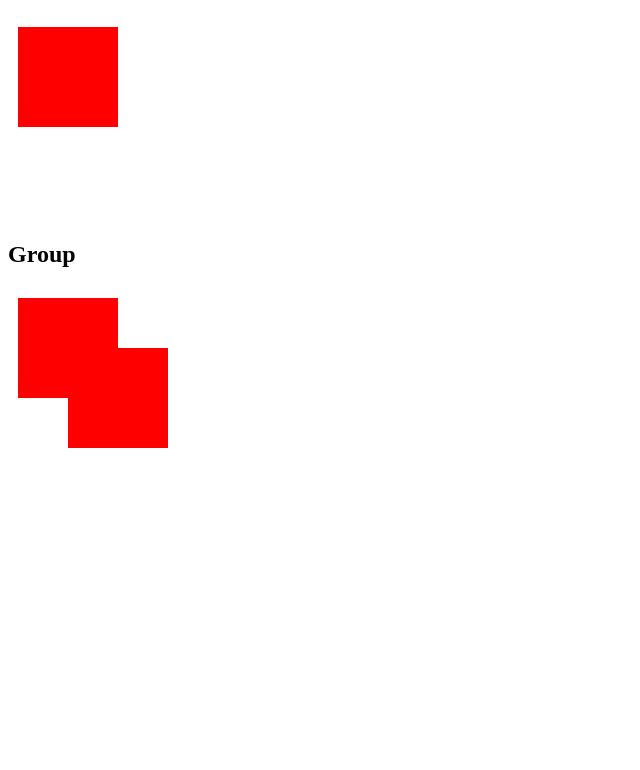
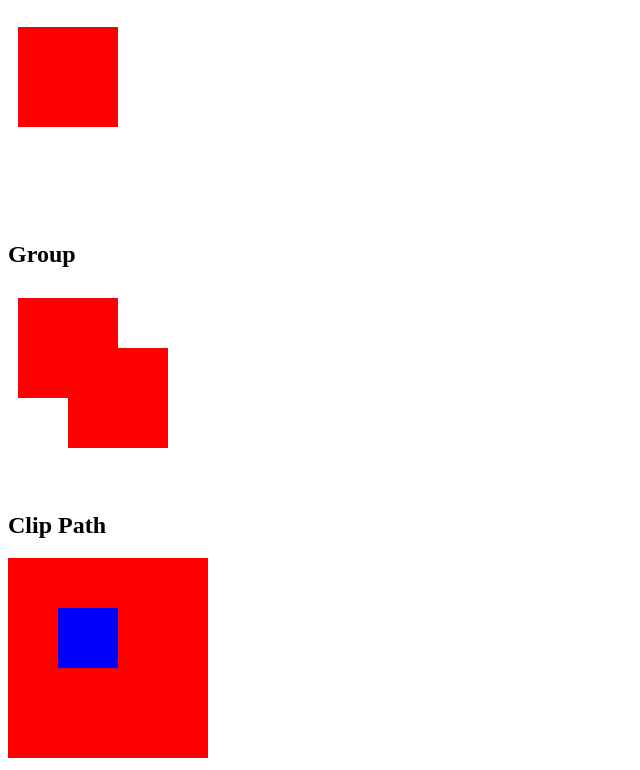
Before and after one commit to igortuag/svg-course, a plain HTML site: page containers/index.html in a window 1280 px wide. Shown: the part 110-880 px from the top of the page, without its empty margins (0-640 px from the left). Before the commit the page ends 800 px from the top, so only its background shows below. Drawn offline with Linux system fonts and the light colour scheme; files that its build step writes are made by us from their sources.

Commit message:
add Clip Path example

```diff
--- a/containers/index.html
+++ b/containers/index.html
@@ -25,5 +25,26 @@
           <rect x="50" y="50" width="100" height="100" fill="red" />
         </g>
       </svg>
+    </section>
+
+    <section>
+      <h2>Clip Path</h2>
+      <svg width="200" height="200">
+        <defs>
+          <clipPath id="myClip">
+            <rect x="10" y="10" width="100" height="100" />
+          </clipPath>
+        </defs>
+        <rect x="0" y="0" width="200" height="200" fill="red" />
+        <rect
+          x="50"
+          y="50"
+          width="100"
+          height="100"
+          fill="blue"
+          clip-path="url(#myClip)"
+        />
+      </svg>
+    </section>
   </body>
 </html>
```
